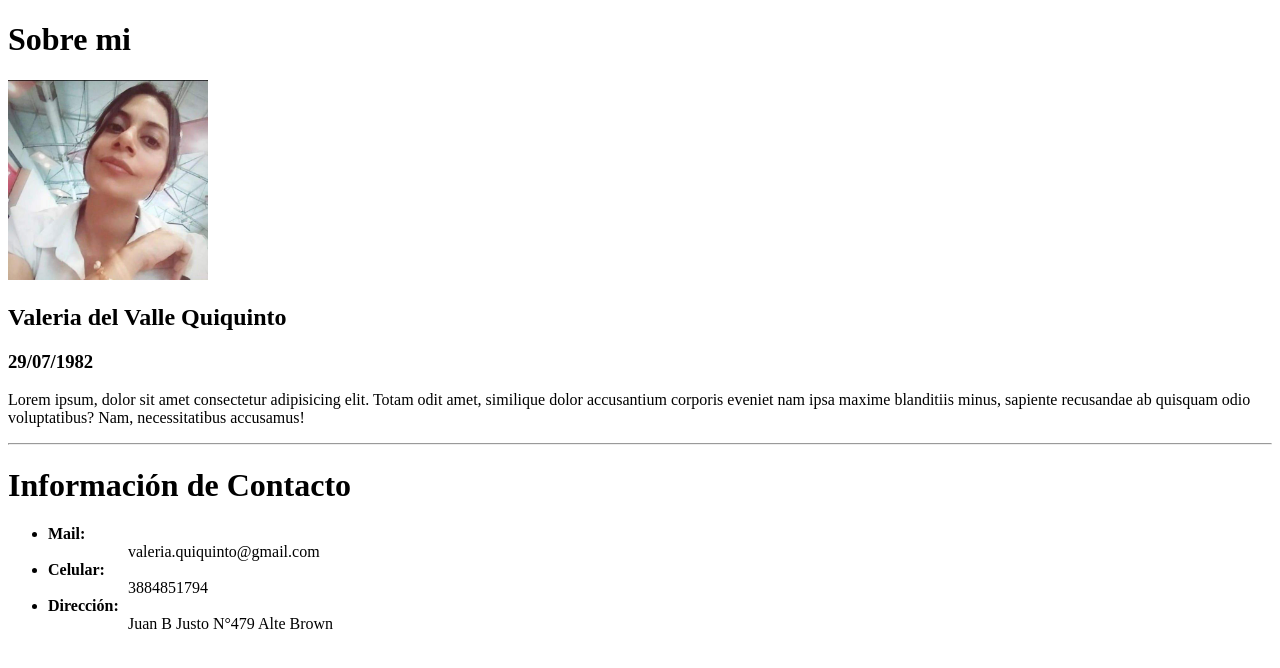
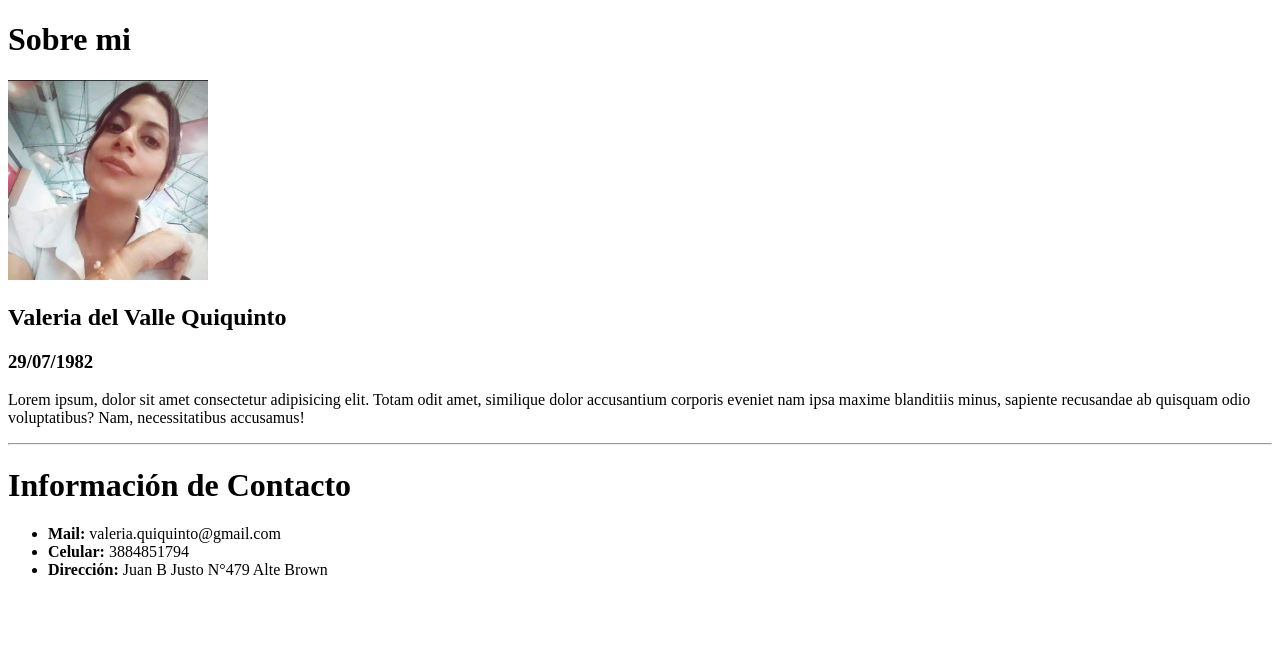
Before and after one commit to valeriaquiquinto0779/modulo2-quiquinto, a plain HTML site: page index.html in a window 1280 px wide. Drawn offline with Linux system fonts and the light colour scheme.

Commit message:
modificaciones-varias

```diff
--- a/index.html
+++ b/index.html
@@ -20,18 +20,9 @@
     <!-- Informacion de Contacto -->
     <h1>Información de Contacto</h1>
     <ul>
-        <li><b>Mail:</b></li>
-        <ol>
-            <ul>valeria.quiquinto@gmail.com</ul>
-        </ol>
-        <li><b>Celular:</b></li>
-        <ol>
-            <ul>3884851794</ul>
-        </ol>
-        <li><b>Dirección:</b></li>
-        <ol>
-            <ul>Juan B Justo N°479 Alte Brown</ul>
-        </ol>
+        <li><b>Mail:</b> valeria.quiquinto@gmail.com</li>
+        <li><b>Celular:</b> 3884851794</li>
+        <li><b>Dirección:</b> Juan B Justo N°479 Alte Brown</li>
     </ul>
 </body>
 </html>
```
Also changed, not shown: proyectos.html (+1 -1 lines).
